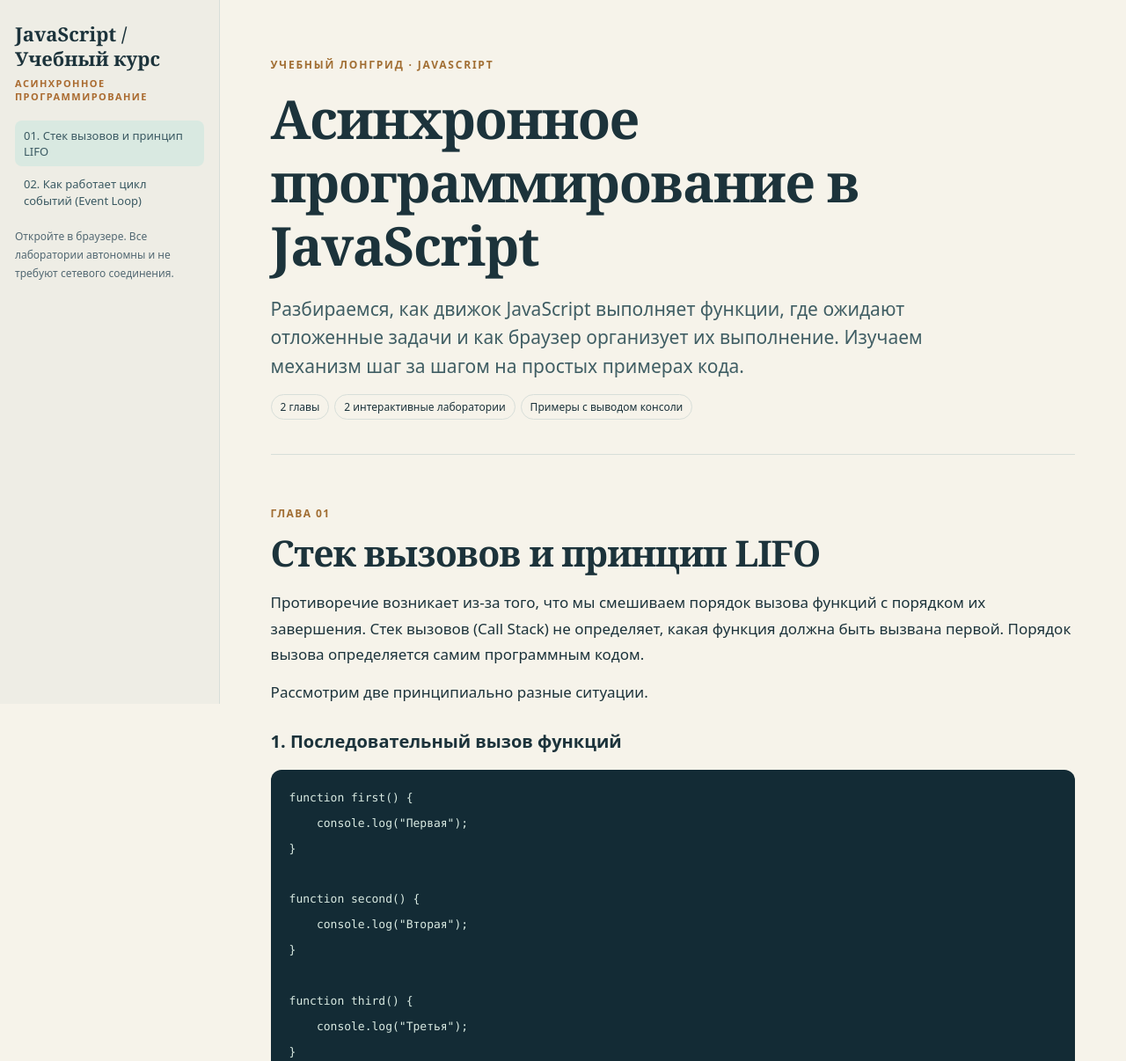
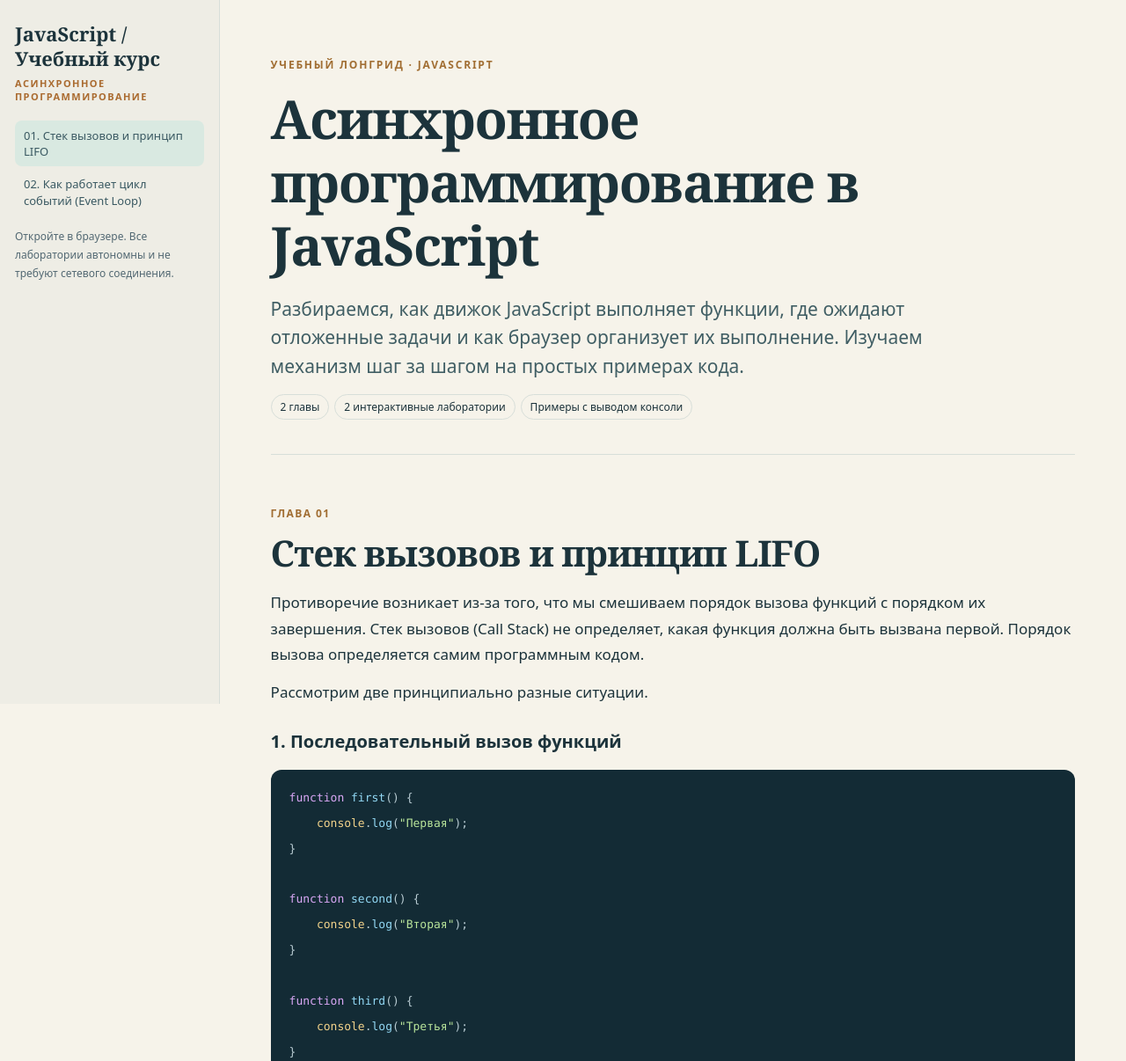
Before and after one commit to vsim1964/plays, a plain HTML site: page __courses/sync/index.html in a window 1280 px wide. Shown: the top 1206 px of the page at 88% size. Drawn offline with Linux system fonts and the light colour scheme.

Commit message:
Add offline JavaScript syntax highlighting to code examples

```diff
--- a/__courses/sync/index.html
+++ b/__courses/sync/index.html
@@ -43,6 +43,9 @@
 .el-component{border:1px solid var(--line);background:var(--paper);border-radius:8px;padding:10px;min-width:0}
 @media(max-width:600px){.runtime-parts{grid-template-columns:1fr}}
 .stack-frame{background:#f1f6f2}.stack-caption{color:var(--muted)}.runtime-map{padding:18px}.stack-grid>div{min-width:0}.el-runtime{background:var(--bg)}.stack-controls{margin:12px 0}.lab-body>h3:first-child{margin-top:0}.stack-sequence>div{background:var(--paper)}.stack-frame.active{border-color:var(--accent)}@media(max-width:800px){.stack-grid,.runtime-parts{grid-template-columns:1fr}}
+
+/* Автономная подсветка синтаксиса JavaScript */
+.code .js-keyword{color:#d9a7f5}.code .js-string{color:#b8e49a}.code .js-number{color:#f8c48b}.code .js-comment{color:#9aafb4;font-style:italic}.code .js-function{color:#93d9f5}.code .js-builtin{color:#f2d38b}.code .js-operator{color:#84d9d0}.code .js-punctuation{color:#b8cbd2}
 </style>
 </head>
 <body>
@@ -59,7 +62,7 @@
 <p>Противоречие возникает из-за того, что мы смешиваем порядок вызова функций с порядком их завершения. Стек вызовов (Call Stack) не определяет, какая функция должна быть вызвана первой. Порядок вызова определяется самим программным кодом.</p>
 <p>Рассмотрим две принципиально разные ситуации.</p>
 <h3>1. Последовательный вызов функций</h3>
-<div class="code"><pre><code>function first() {
+<div class="code"><pre><code class="language-javascript">function first() {
     console.log("Первая");
 }
 
@@ -89,7 +92,7 @@ third();</code></pre></div>
 </div>
 <h3>2. Вложенный вызов функций</h3>
 <p>Теперь изменим код так, чтобы первая функция вызывала вторую, а вторая — третью.</p>
-<div class="code"><pre><code>function first() {
+<div class="code"><pre><code class="language-javascript">function first() {
     console.log("Начало первой");
     second();
     console.log("Конец первой");
@@ -164,7 +167,7 @@ first();</code></pre></div>
 </div>
 <h3>Как эти части взаимодействуют</h3>
 <p>Допустим, программист написал пять функций и последовательно вызывает их. В третьей функции предусмотрен отложенный вызов другой функции. Теперь, когда мы знаем, где находится каждый механизм, проследим за выполнением программы.</p>
-<div class="code"><pre><code>function first() {
+<div class="code"><pre><code class="language-javascript">function first() {
     console.log("Первая функция");
 }
 
@@ -343,6 +346,34 @@ window.addEventListener('scroll',markChapter,{passive:true});markChapter();
  byId('el-next').addEventListener('click',()=>{if(step<states.length-1){step++;render();}});
  render();
 })();
+
+(function(){
+ const keywords=new Set('function const let var return async await if else for while do switch case break continue new throw try catch finally class extends import export from default typeof instanceof in of delete void yield this super true false null undefined'.split(' '));
+ const builtins=new Set('console setTimeout clearTimeout setInterval clearInterval Promise fetch document window Math Date JSON Array Object Number String Boolean Error Map Set'.split(' '));
+ const pattern=/(\/\/[^\n]*|\/\*[\s\S]*?\*\/|"(?:\\[\s\S]|[^"\\])*"|'(?:\\[\s\S]|[^'\\])*'|`(?:\\[\s\S]|[^`\\])*`|\b(?:0[xX][\da-fA-F]+|\d+(?:\.\d+)?(?:[eE][+-]?\d+)?)\b|[A-Za-z_$][\w$]*|===|!==|=>|==|!=|<=|>=|&&|\|\||\+\+|--|\?\.|[=+\-*/%<>!&|?:]|[{}()[\].,;])/g;
+ document.querySelectorAll('pre code.language-javascript').forEach(code=>{
+  const source=code.textContent,fragment=document.createDocumentFragment();
+  let last=0;
+  for(const match of source.matchAll(pattern)){
+   const token=match[0],index=match.index;
+   fragment.append(document.createTextNode(source.slice(last,index)));
+   let kind='';
+   if(token.startsWith('//')||token.startsWith('/*'))kind='comment';
+   else if(['"', "'", '`'].includes(token[0]))kind='string';
+   else if(/^\d/.test(token))kind='number';
+   else if(keywords.has(token))kind='keyword';
+   else if(builtins.has(token))kind='builtin';
+   else if(/^[A-Za-z_$]/.test(token)&&/^\s*\(/.test(source.slice(index+token.length)))kind='function';
+   else if(/^[{}()[\].,;]$/.test(token))kind='punctuation';
+   else if(/^[=+\-*/%<>!&|?:]/.test(token))kind='operator';
+   if(kind){const span=document.createElement('span');span.className='js-'+kind;span.textContent=token;fragment.append(span);}
+   else fragment.append(document.createTextNode(token));
+   last=index+token.length;
+  }
+  fragment.append(document.createTextNode(source.slice(last)));
+  code.replaceChildren(fragment);
+ });
+})();
 </script>
 </body>
 </html>
```
